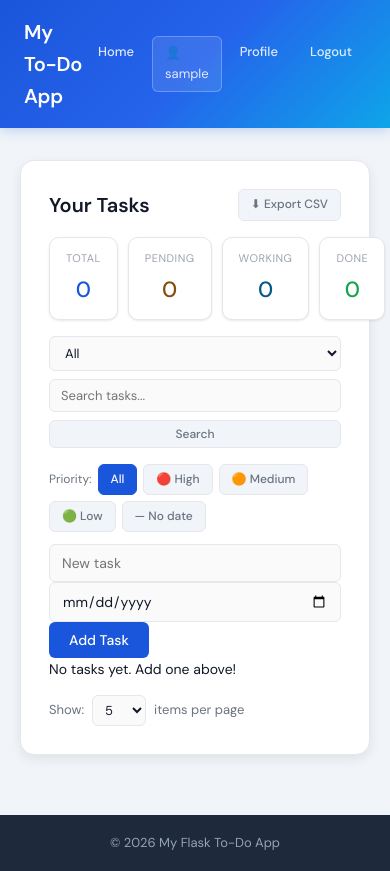
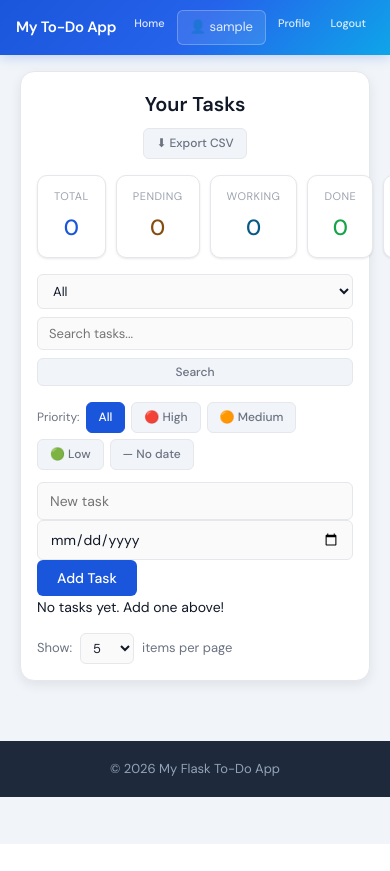
Before and after one commit to vishalrajput74/flask-todo-app, a Flask app: page / in a window 390 px wide; the page is wider, and only the part inside the window is pictured. After the commit the page ends 844 px from the top of that part, so only its background shows below. Run offline with Flask 3, Linux system fonts and the light colour scheme; the visitor is signed in with stand-in values (Sample User, id 1).

Commit message:
fix: mobile header, stats grid, task box responsive

```diff
--- a/app/static/css/style.css
+++ b/app/static/css/style.css
@@ -532,7 +532,42 @@ footer p { margin: 0; }
 
   .filter-search-bar { flex-direction: column; align-items: stretch; }
   .search-input { min-width: unset; width: 100%; }
+
+
+  /* Header fix */
+  header .container {
+    padding: 10px 16px;
+  }
+
+  header h1 {
+    font-size: 15px;
+    white-space: nowrap;
+  }
+
+  nav a, .nav-user {
+    font-size: 11px;
+    padding: 5px 8px;
+  }
+
+  /* Stats — 3 columns mobile pe */
+  .stats-grid {
+    grid-template-columns: repeat(3, 1fr);
+  }
+
+  /* Export CSV button neeche */
+  .task-box-header {
+    flex-direction: column;
+    align-items: flex-start;
+    gap: 8px;
+  }
+
+  /* Task box padding kam karo */
+  .task-box {
+    padding: 16px;
+    margin: 16px auto;
+  }
 }
+
 
 .nav-user {
   color: rgba(255,255,255,.85);
```
